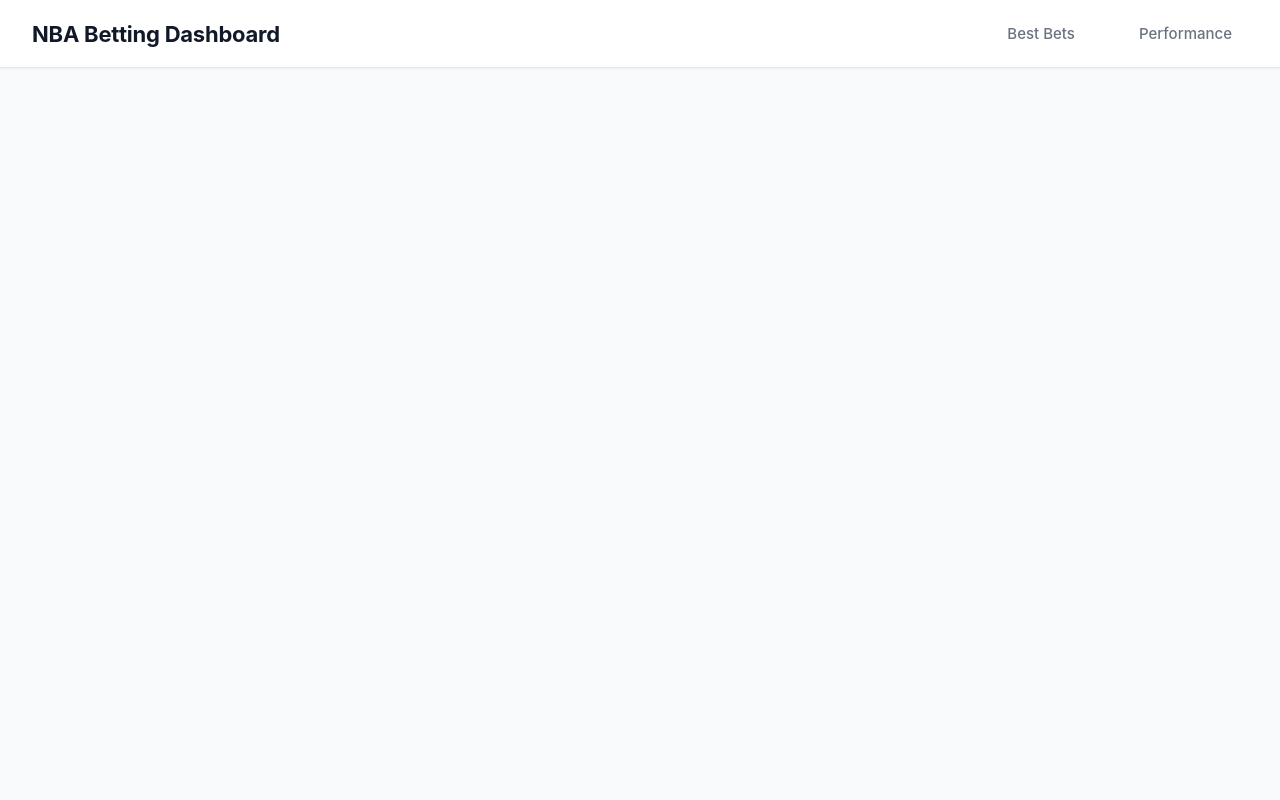
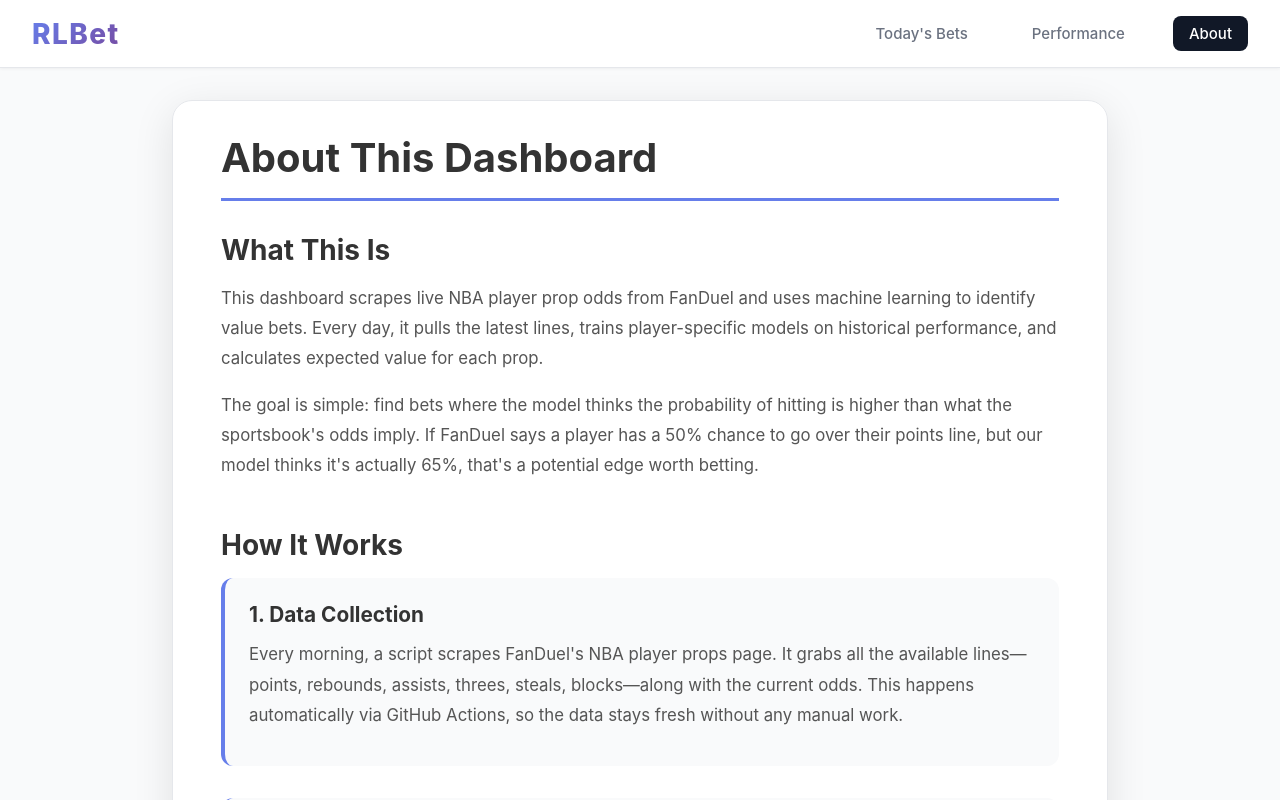
Before and after one commit to rossl18/NBABetv1, a React (Vite) app in the folder dashboard/: page /about in a window 1280 px wide. Shown: the top 800 px of the page. Built offline with nearby package versions, Linux system fonts and the light colour scheme; no server answers.

Commit message:
Add About page and rebrand to RLBet
- Add About page explaining the pipeline and how it works
- Rebrand from 'NBA Betting Dashboard' to 'RLBet' with gradient logo styling
- Change 'Best Bets' to 'Today's Bets' throughout
- Style RLBet logo with purple gradient and hover effects

```diff
--- a/dashboard/src/App.jsx
+++ b/dashboard/src/App.jsx
@@ -2,6 +2,7 @@ import React from 'react'
 import { BrowserRouter, Routes, Route } from 'react-router-dom'
 import BetsPage from './pages/BetsPage'
 import PerformancePage from './pages/PerformancePage'
+import AboutPage from './pages/AboutPage'
 import Navbar from './components/Navbar'
 import './App.css'
 
@@ -19,6 +20,7 @@ function App() {
         <Routes>
           <Route path="/" element={<BetsPage />} />
           <Route path="/performance" element={<PerformancePage />} />
+          <Route path="/about" element={<AboutPage />} />
         </Routes>
       </div>
     </BrowserRouter>
--- a/dashboard/src/components/Navbar.css
+++ b/dashboard/src/components/Navbar.css
@@ -18,11 +18,22 @@
 }
 
 .navbar-brand {
-  font-size: 1.375rem;
-  font-weight: 700;
+  font-size: 1.75rem;
+  font-weight: 800;
   color: #111827;
   text-decoration: none;
-  letter-spacing: -0.01em;
+  letter-spacing: 0.05em;
+  background: linear-gradient(135deg, #667eea 0%, #764ba2 100%);
+  -webkit-background-clip: text;
+  -webkit-text-fill-color: transparent;
+  background-clip: text;
+  position: relative;
+  transition: all 0.3s ease;
+}
+
+.navbar-brand:hover {
+  transform: scale(1.05);
+  filter: brightness(1.1);
 }
 
 .navbar-links {
--- a/dashboard/src/components/Navbar.jsx
+++ b/dashboard/src/components/Navbar.jsx
@@ -9,20 +9,26 @@ function Navbar() {
     <nav className="navbar">
       <div className="navbar-container">
         <Link to="/" className="navbar-brand">
-          NBA Betting Dashboard
+          RLBet
         </Link>
         <div className="navbar-links">
           <Link
             to="/"
             className={location.pathname === '/' ? 'active' : ''}
           >
-            Best Bets
+            Today's Bets
           </Link>
           <Link
             to="/performance"
             className={location.pathname === '/performance' ? 'active' : ''}
           >
             Performance
+          </Link>
+          <Link
+            to="/about"
+            className={location.pathname === '/about' ? 'active' : ''}
+          >
+            About
           </Link>
         </div>
       </div>
--- /dev/null
+++ b/dashboard/src/pages/AboutPage.css
@@ -0,0 +1,125 @@
+.about-page {
+  padding: 2rem;
+  max-width: 1000px;
+  margin: 0 auto;
+}
+
+.about-page .container {
+  background: rgba(255, 255, 255, 0.95);
+  border-radius: 20px;
+  padding: 2rem 3rem;
+  box-shadow: 0 10px 40px rgba(0, 0, 0, 0.1);
+}
+
+.about-page h1 {
+  color: #333;
+  font-size: 2.5rem;
+  margin-bottom: 2rem;
+  border-bottom: 3px solid #667eea;
+  padding-bottom: 1rem;
+}
+
+.about-section {
+  margin-bottom: 3rem;
+}
+
+.about-section h2 {
+  color: #333;
+  font-size: 1.75rem;
+  margin-bottom: 1rem;
+  margin-top: 2rem;
+}
+
+.about-section h2:first-of-type {
+  margin-top: 0;
+}
+
+.about-section p {
+  color: #555;
+  line-height: 1.8;
+  margin-bottom: 1rem;
+  font-size: 1.05rem;
+}
+
+.pipeline-step {
+  margin-bottom: 2rem;
+  padding: 1.5rem;
+  background: #f9fafb;
+  border-radius: 12px;
+  border-left: 4px solid #667eea;
+}
+
+.pipeline-step h3 {
+  color: #333;
+  font-size: 1.3rem;
+  margin-bottom: 0.75rem;
+  margin-top: 0;
+}
+
+.pipeline-step p {
+  margin-bottom: 0.75rem;
+}
+
+.tech-grid {
+  display: grid;
+  grid-template-columns: repeat(auto-fit, minmax(250px, 1fr));
+  gap: 1rem;
+  margin-top: 1rem;
+}
+
+.tech-item {
+  padding: 1rem;
+  background: #f9fafb;
+  border-radius: 8px;
+  color: #555;
+  font-size: 0.95rem;
+}
+
+.tech-item strong {
+  color: #333;
+  display: block;
+  margin-bottom: 0.25rem;
+}
+
+.notes-list {
+  list-style: none;
+  padding-left: 0;
+}
+
+.notes-list li {
+  padding: 1rem;
+  margin-bottom: 1rem;
+  background: #fff7ed;
+  border-left: 4px solid #f59e0b;
+  border-radius: 8px;
+  color: #555;
+  line-height: 1.7;
+}
+
+.notes-list li strong {
+  color: #92400e;
+  display: block;
+  margin-bottom: 0.5rem;
+}
+
+@media (max-width: 768px) {
+  .about-page {
+    padding: 1rem;
+  }
+
+  .about-page .container {
+    padding: 1.5rem;
+  }
+
+  .about-page h1 {
+    font-size: 2rem;
+  }
+
+  .about-section h2 {
+    font-size: 1.5rem;
+  }
+
+  .tech-grid {
+    grid-template-columns: 1fr;
+  }
+}
--- /dev/null
+++ b/dashboard/src/pages/AboutPage.jsx
@@ -0,0 +1,160 @@
+import React from 'react'
+import './AboutPage.css'
+
+function AboutPage() {
+  return (
+    <div className="about-page">
+      <div className="container">
+        <h1>About This Dashboard</h1>
+
+        <section className="about-section">
+          <h2>What This Is</h2>
+          <p>
+            This dashboard scrapes live NBA player prop odds from FanDuel and uses machine learning
+            to identify value bets. Every day, it pulls the latest lines, trains player-specific models
+            on historical performance, and calculates expected value for each prop.
+          </p>
+          <p>
+            The goal is simple: find bets where the model thinks the probability of hitting is higher
+            than what the sportsbook's odds imply. If FanDuel says a player has a 50% chance to go over
+            their points line, but our model thinks it's actually 65%, that's a potential edge worth betting.
+          </p>
+        </section>
+
+        <section className="about-section">
+          <h2>How It Works</h2>
+
+          <div className="pipeline-step">
+            <h3>1. Data Collection</h3>
+            <p>
+              Every morning, a script scrapes FanDuel's NBA player props page. It grabs all the available
+              lines—points, rebounds, assists, threes, steals, blocks—along with the current odds. This
+              happens automatically via GitHub Actions, so the data stays fresh without any manual work.
+            </p>
+          </div>
+
+          <div className="pipeline-step">
+            <h3>2. Historical Analysis</h3>
+            <p>
+              For each player and prop type, the system pulls their game-by-game stats from a historical
+              database. It looks at things like recent form, matchup difficulty, rest days, and how often
+              they've hit similar lines in the past. The more games a player has, the more reliable the
+              predictions tend to be.
+            </p>
+          </div>
+
+          <div className="pipeline-step">
+            <h3>3. Model Training</h3>
+            <p>
+              Instead of one big model for everyone, each player gets their own Random Forest model trained
+              exclusively on their historical data. So LeBron's model only learns from LeBron's games,
+              Steph's model only learns from Steph's games, and so on. This keeps things player-specific
+              and avoids mixing apples with oranges.
+            </p>
+            <p>
+              The models look at features like rolling averages, recent trends, opponent defensive ratings,
+              and how the player has performed against similar lines. After training, they output a
+              probability that the prop will hit.
+            </p>
+          </div>
+
+          <div className="pipeline-step">
+            <h3>4. Probability Calibration</h3>
+            <p>
+              Raw model outputs can be overconfident—especially when a player has been on a hot streak.
+              To keep things realistic, probabilities get calibrated. High predictions get compressed (nothing
+              goes above 75%), and if the model says 80% but the market odds imply 40%, we blend them together.
+              The market is usually pretty efficient, so ignoring it completely would be foolish.
+            </p>
+          </div>
+
+          <div className="pipeline-step">
+            <h3>5. Expected Value Calculation</h3>
+            <p>
+              Once we have a calibrated probability, we calculate expected value. This is basically:
+              (probability of winning × payout) - (probability of losing × bet amount). Positive EV means
+              the bet is theoretically profitable in the long run, even if it might lose on any given night.
+            </p>
+            <p>
+              Bets are sorted by "Kelly-adjusted EV," which accounts for risk. A +500 longshot with high
+              EV might look great, but it's also more volatile than a -150 favorite with similar EV. The
+              Kelly adjustment helps balance that out.
+            </p>
+          </div>
+
+          <div className="pipeline-step">
+            <h3>6. Outcome Tracking</h3>
+            <p>
+              After games finish, the system checks what actually happened. Did the player hit their over?
+              Did they miss? This gets logged in a database so we can see how well the model is performing
+              over time. The Performance tab shows all this—win rates, ROI, calibration accuracy, and
+              where the model is doing well (or poorly).
+            </p>
+          </div>
+        </section>
+
+        <section className="about-section">
+          <h2>Technical Stack</h2>
+          <div className="tech-grid">
+            <div className="tech-item">
+              <strong>Backend:</strong> Python (pandas, scikit-learn, psycopg2)
+            </div>
+            <div className="tech-item">
+              <strong>Database:</strong> Neon PostgreSQL
+            </div>
+            <div className="tech-item">
+              <strong>Frontend:</strong> React with Vite
+            </div>
+            <div className="tech-item">
+              <strong>Deployment:</strong> GitHub Pages + GitHub Actions
+            </div>
+            <div className="tech-item">
+              <strong>Data Sources:</strong> FanDuel (odds), NBA API (game stats)
+            </div>
+          </div>
+        </section>
+
+        <section className="about-section">
+          <h2>Important Notes</h2>
+          <ul className="notes-list">
+            <li>
+              <strong>This is for entertainment/educational purposes.</strong> Sports betting involves risk,
+              and past performance doesn't guarantee future results. The model can be wrong, and even good
+              bets lose sometimes.
+            </li>
+            <li>
+              <strong>Model probabilities are estimates, not guarantees.</strong> A 70% probability means
+              the model thinks it'll hit about 7 out of 10 times, but any single bet is still a coin flip
+              in the moment.
+            </li>
+            <li>
+              <strong>Odds change constantly.</strong> By the time you see a bet here, the line might have
+              moved or the bet might not even be available anymore. Always check the current odds before
+              placing anything.
+            </li>
+            <li>
+              <strong>Sample size matters.</strong> Players with fewer than 10-15 games in the database
+              have less reliable predictions. The confidence score on each bet tries to reflect this.
+            </li>
+          </ul>
+        </section>
+
+        <section className="about-section">
+          <h2>What's Next</h2>
+          <p>
+            The model keeps learning as more games get played. Every night's outcomes get tracked, which
+            helps refine the predictions over time. The Performance tab shows how things are going—if
+            certain prop types or odds ranges are performing better than others, that's all visible there.
+          </p>
+          <p>
+            If you notice the model is consistently overconfident on certain types of bets, or if there's
+            a pattern in the misses, that feedback helps improve the calibration. The goal is to get better
+            over time, not to be perfect from day one.
+          </p>
+        </section>
+      </div>
+    </div>
+  )
+}
+
+export default AboutPage
--- a/dashboard/src/pages/BetsPage.jsx
+++ b/dashboard/src/pages/BetsPage.jsx
@@ -153,7 +153,7 @@ function BetsPage() {
         {showSpinner && <LoadingSpinner />}
         <div className="page-header">
           <div>
-            <h1>Best Bets</h1>
+            <h1>Today's Bets</h1>
             {loading && <p style={{color: '#666', fontSize: '0.9rem'}}>Loading...</p>}
             <p className="props-count">Showing {filteredBets.length} of {bets.length} props</p>
           </div>
```
